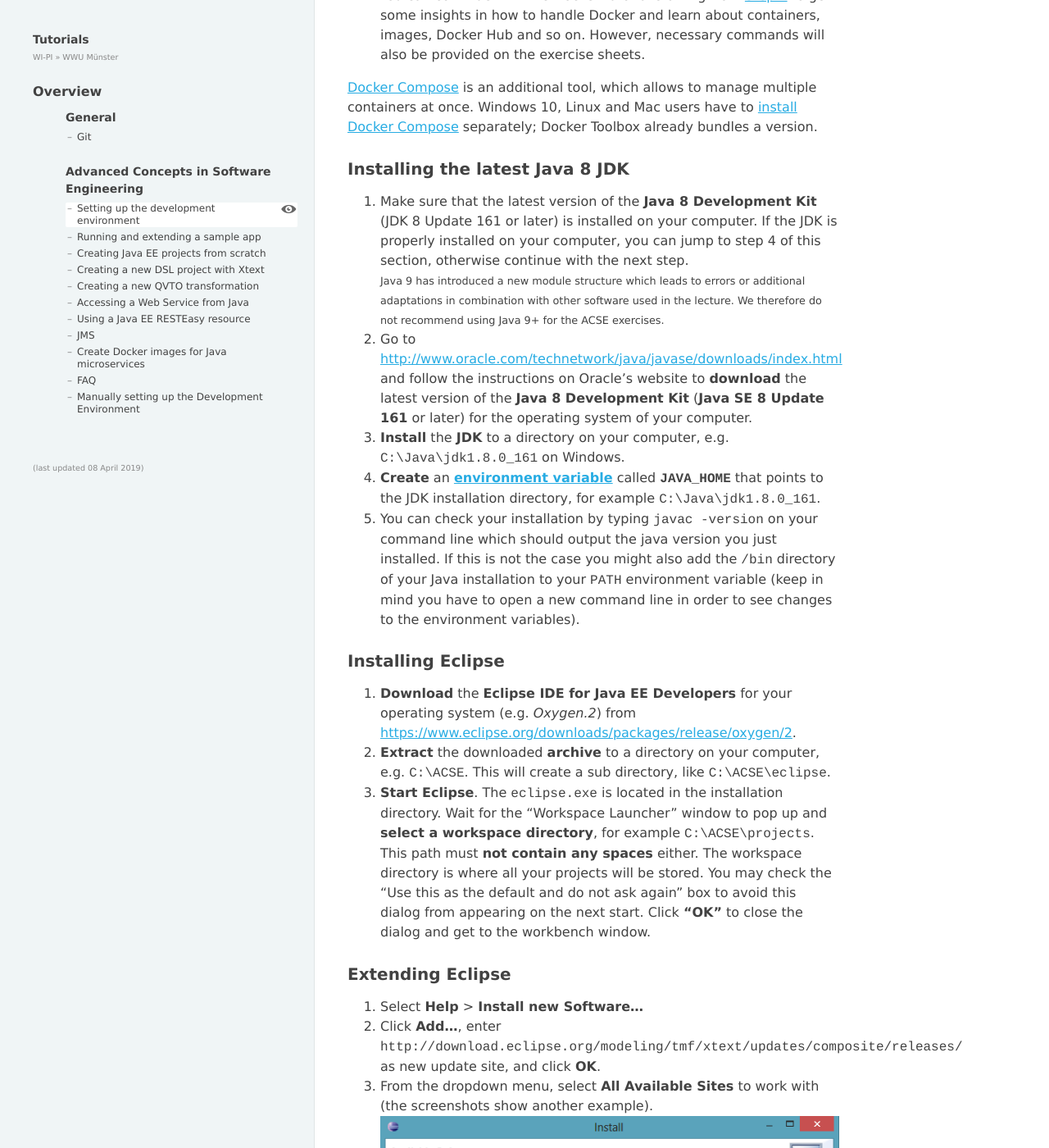
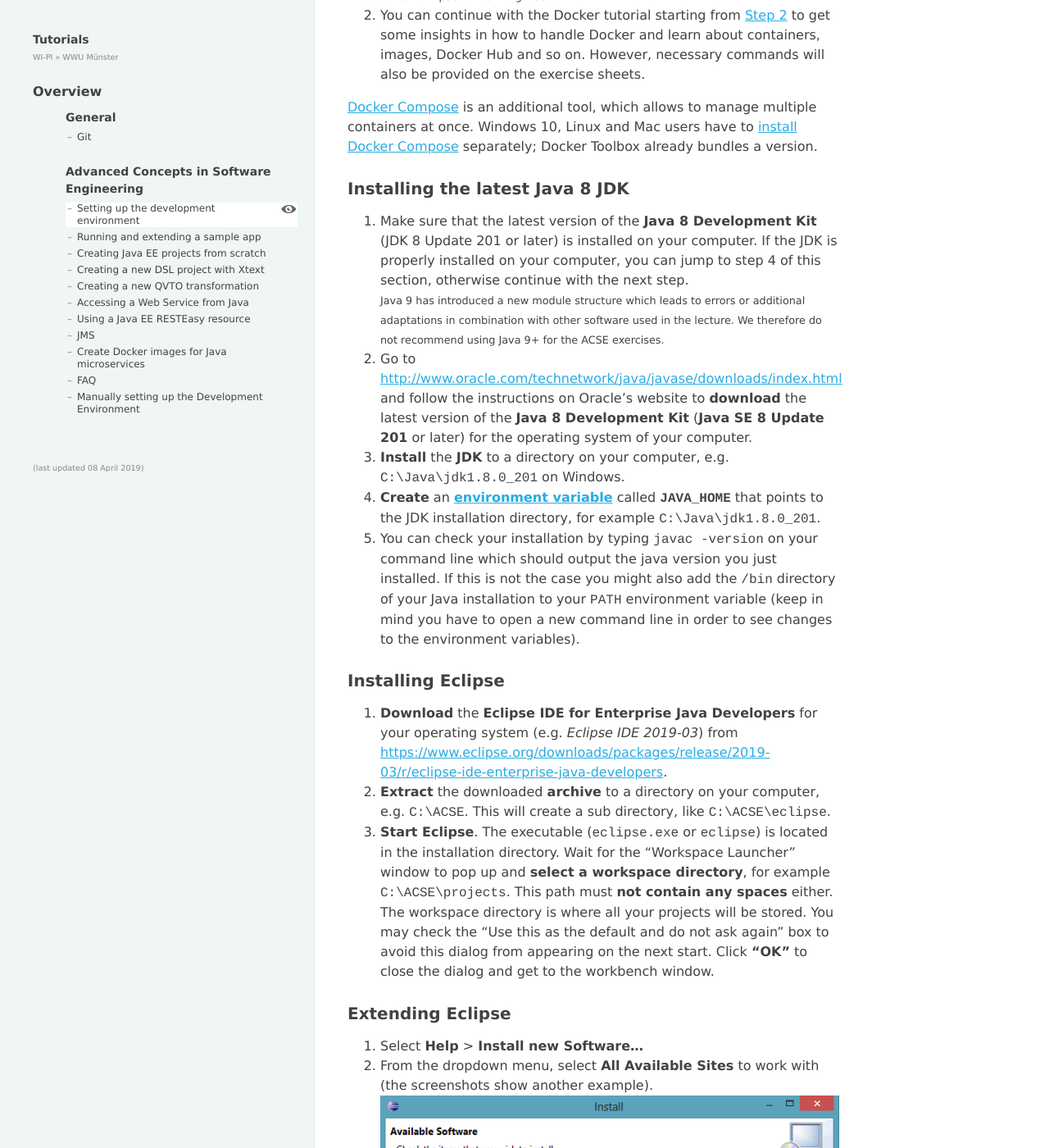
Before and after one commit to wwu-pi/tutorials, a Jekyll site: the page built from lectures/acse/010_setting_up_environment_with_docker.md, in a window 1280 px wide and 1400 px high, scrolled down 855 px. Shown: the whole window at 82% size. Built offline with Jekyll 4.4.1, drawn with Linux system fonts in a browser that asks for light colours; some of the changed text lies outside the part shown.

Commit message:
Small updates to dev environment

```diff
--- a/lectures/acse/010_setting_up_environment_with_docker.md
+++ b/lectures/acse/010_setting_up_environment_with_docker.md
@@ -7,7 +7,7 @@
 ## Contents
 
 1. [Installing Docker](#install)
-1. [Installing the latest JDK](#jdk)
+1. [Installing the latest Java 8 JDK](#jdk)
 1. [Installing Eclipse](#eclipse)
 1. [Extending Eclipse](#plugins)
 <!-- 1. [Installing JBoss Tools](#jbosstools) -->
@@ -59,29 +59,29 @@
 
 ## <a id="jdk" name="jdk"></a>Installing the latest Java 8 JDK
 
-1. Make sure that the latest version of the **Java 8 Development Kit** (JDK 8 Update 161 or later) is installed on your computer. If the JDK is properly installed on your computer, you can jump to step 4 of this section, otherwise continue with the next step.
+1. Make sure that the latest version of the **Java 8 Development Kit** (JDK 8 Update 201 or later) is installed on your computer. If the JDK is properly installed on your computer, you can jump to step 4 of this section, otherwise continue with the next step.
 <br><small>Java 9 has introduced a new module structure which leads to errors or additional adaptations in combination with other software used in the lecture. We therefore do not recommend using Java 9+ for the ACSE exercises.</small>
-1. Go to [http://www.oracle.com/technetwork/java/javase/downloads/index.html](http://www.oracle.com/technetwork/java/javase/downloads/index.html) and follow the instructions on Oracle's website to **download** the latest version of the **Java 8 Development Kit** (**Java SE 8 Update 161** or later) for the operating system of your computer.
-1. **Install** the **JDK** to a directory on your computer, e.g. ``C:\Java\jdk1.8.0_161`` on Windows.
-1. **Create** an **[environment variable](#envvar)** called **``JAVA_HOME``** that points to the JDK installation directory, for example ``C:\Java\jdk1.8.0_161``.
+1. Go to [http://www.oracle.com/technetwork/java/javase/downloads/index.html](http://www.oracle.com/technetwork/java/javase/downloads/index.html) and follow the instructions on Oracle's website to **download** the latest version of the **Java 8 Development Kit** (**Java SE 8 Update 201** or later) for the operating system of your computer.
+1. **Install** the **JDK** to a directory on your computer, e.g. ``C:\Java\jdk1.8.0_201`` on Windows.
+1. **Create** an **[environment variable](#envvar)** called **``JAVA_HOME``** that points to the JDK installation directory, for example ``C:\Java\jdk1.8.0_201``.
 1. You can check your installation by typing ``javac -version`` on your command line which should output the java version you just installed. If this is not the case you might also add the ``/bin`` directory of your Java installation to your ``PATH`` environment variable (keep in mind you have to open a new command line in order to see changes to the environment variables).
 
 ## <a id="eclipse" name="eclipse"></a>Installing Eclipse
 
-1. **Download** the **Eclipse IDE for Java EE Developers** for your operating system (e.g. *Oxygen.2*) from [https://www.eclipse.org/downloads/packages/release/oxygen/2](https://www.eclipse.org/downloads/packages/release/oxygen/2).
+1. **Download** the **Eclipse IDE for Enterprise Java Developers** for your operating system (e.g. *Eclipse IDE 2019-03*) from [https://www.eclipse.org/downloads/packages/release/2019-03/r/eclipse-ide-enterprise-java-developers](https://www.eclipse.org/downloads/packages/release/2019-03/r/eclipse-ide-enterprise-java-developers).
 1. **Extract** the downloaded **archive** to a directory on your computer, e.g. ``C:\ACSE``. This will create a sub directory, like ``C:\ACSE\eclipse``.
-1. **Start Eclipse**. The ``eclipse.exe`` is located in the installation directory. Wait for the "Workspace Launcher" window to pop up and **select a workspace directory**, for example ``C:\ACSE\projects``. This path must **not contain any spaces** either. The workspace directory is where all your projects will be stored. You may check the "Use this as the default and do not ask again" box to avoid this dialog from appearing on the next start. Click **"OK"** to close the dialog and get to the workbench window.
+1. **Start Eclipse**. The executable (``eclipse.exe`` or ``eclipse``) is located in the installation directory. Wait for the "Workspace Launcher" window to pop up and **select a workspace directory**, for example ``C:\ACSE\projects``. This path must **not contain any spaces** either. The workspace directory is where all your projects will be stored. You may check the "Use this as the default and do not ask again" box to avoid this dialog from appearing on the next start. Click **"OK"** to close the dialog and get to the workbench window.
 
 ## <a id="plugins" name="plugins"></a>Extending Eclipse
 1. Select **Help** > **Install new Software...**
-1. Click **Add...**, enter `http://download.eclipse.org/modeling/tmf/xtext/updates/composite/releases/` as new update site, and click **OK**.
 1. From the dropdown menu, select **All Available Sites** to work with (the screenshots show another example).
 ![](images/install_software.png)
-1. Wait for the list of software to load and select all of the following items:
+1. Wait for the list of software to load (this can take some time) and select all of the following items:
 
-    * _Xtext_
+    * _General Purpose Tools_
       * **Xtext Complete SDK** (at least version 2.13!)
         _for domain-specific language development_
+    * _Programming Languages_
       * **Xtend IDE** (at least version 2.13!)
         _for model-to-text transformations_
 
```
Also changed, not shown: other parts of lectures/acse/010_setting_up_environment_with_docker.md (+2 -2 lines).
